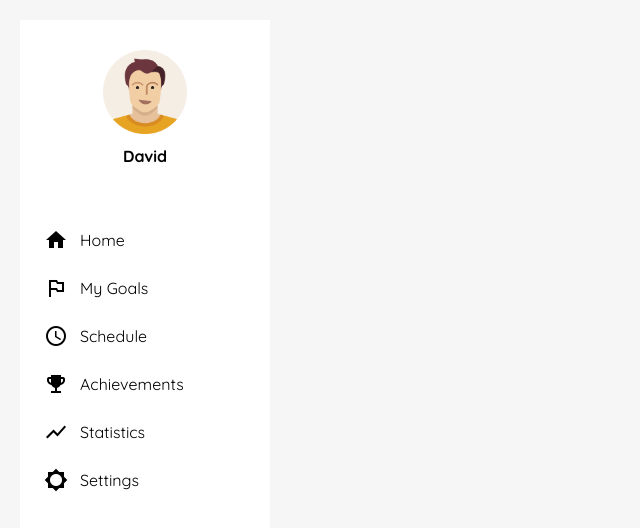
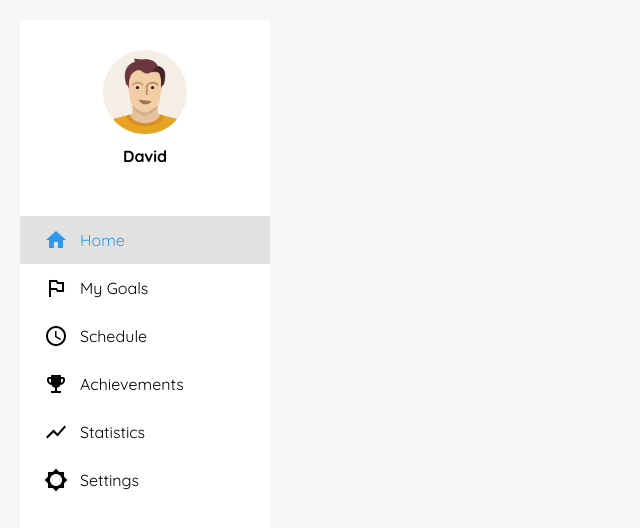
Before and after one commit to david-tnguyen/awareness, a React (Create React App) app: page / in a window 1280 px wide. Shown: the top 528 px of the page, without its empty margins (0-640 px from the left). Built offline with nearby package versions, Linux system fonts and the light colour scheme; what react-router-redux would draw is missing.

Commit message:
Added onhover css for navitem

```diff
--- a/src/components/Dashboard/index.jsx
+++ b/src/components/Dashboard/index.jsx
@@ -13,7 +13,7 @@ class Dashboard extends React.Component {
           <div className='name'>David</div>
         </div>
         <ul>
-          <NavItem icon='home' label='home'/>
+          <NavItem icon='home' label='home' active='active'/>
           <NavItem icon='outlined_flag' label='my goals'/>
           <NavItem icon='schedule' label='schedule'/>
           <NavItem icon='emoji_events' label='achievements'/>
--- a/src/components/Navbar/NavItem/index.js
+++ b/src/components/Navbar/NavItem/index.js
@@ -2,8 +2,8 @@ import React from 'react';
 import './navItem.scss';
 
 const NavItem = (props) => (
-  <li>
-    <a className='navitem-wrapper'>
+  <li className={`navitem-container-${props.active}`}>
+    <a className={`navitem-wrapper ${props.active}`}>
       <i className='material-icons'>{props.icon}</i>
       <span className='navlink-text'>{props.label}</span>
     </a>
--- a/src/components/Navbar/NavItem/navItem.scss
+++ b/src/components/Navbar/NavItem/navItem.scss
@@ -1,6 +1,16 @@
+@import '../../../styles/styles.scss';
+
+.navitem-container-active {
+  background-color: $brand-border-color;
+}
+
 .navitem-wrapper {
   display: flex;
   align-items: center;
+}
+
+.active {
+  color: #2c98f0;
 }
 
 .navlink-text {
@@ -10,3 +20,7 @@
 .material-icons {
   margin: 0 12px;
 }
+
+.navitem-container-undefined:hover {
+  background-color: $brand-border-color;
+}
```
